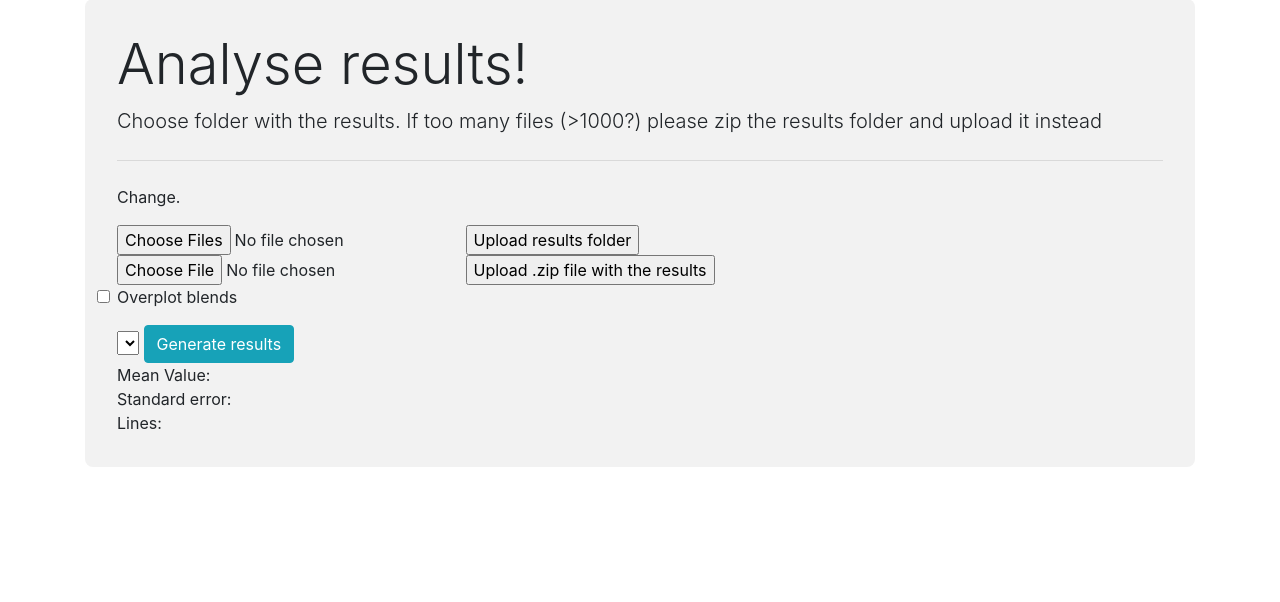
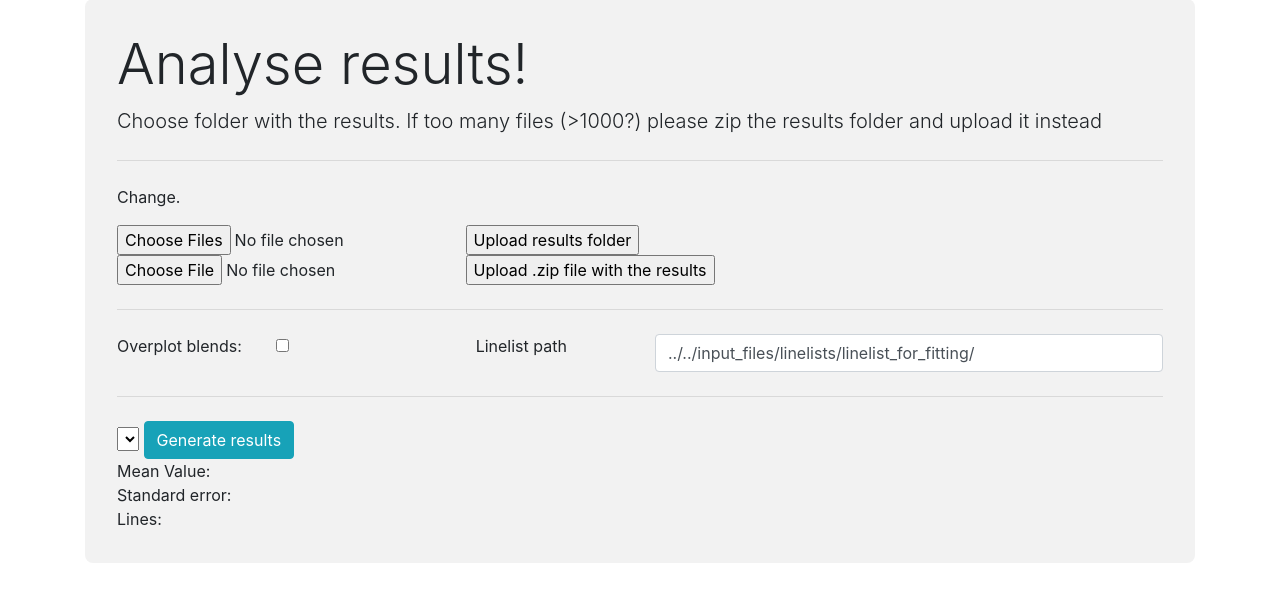
Before and after one commit to stormnick/TSGuiPy, a Flask app: page /analyse_results in a window 1280 px wide. Shown: the part 121-723 px from the top of the page. Run offline with Flask 3, Linux system fonts and the light colour scheme; lists and menus that the app fills with data are empty; some libraries are stand-ins or nearby versions.

Commit message:
added linelist option and notifications

```diff
--- a/src/templates/analyse_results.html
+++ b/src/templates/analyse_results.html
@@ -158,12 +158,22 @@
                 <input type="file" name="file" accept=".zip">
                 <input type="submit" value="Upload .zip file with the results">
             </form>
-
-            <div class="form-group">
-                <input type="checkbox" class="form-check-input" id="overplotBlendsCheck" name="overplotBlendsCheck">
-                <label class="form-check-label" for="overplotBlendsCheck">Overplot blends</label>
+            <hr class="my-4">
+            <div class="row form-group">
+                <div class="col-md-2">
+                    <label for="overplotBlendsCheck">Overplot blends:</label>
+                </div>
+                <div class="col-md-2">
+                    <input type="checkbox" class="form-check-input" id="overplotBlendsCheck" name="overplotBlendsCheck">
+                </div>
+                <div class="col-md-2">
+                    <label for="m3d_linelist">Linelist path</label>
+                </div>
+                <div class="col-md-6">
+                    <input type="text" class="form-control" id="m3d_linelist" name="m3d_linelist" value="../../input_files/linelists/linelist_for_fitting/">
+                </div>
             </div>
-
+            <hr class="my-4">
             <form id="specnameChoiceForm" method="post">
                 <select id="specname">
                     {% for option in options %}
@@ -188,6 +198,7 @@
             specname: document.getElementById("specname").value,
             overplotBlendsCheck: document.getElementById("overplotBlendsCheck").checked
         };
+        displayNotification("Processing...", 3000, "blue"); // Example: blue for processing
         // Send AJAX request to Flask to generate plots
         $.ajax({
             url: '/plot_fitted_result_one_star',
@@ -195,7 +206,11 @@
             contentType: 'application/json',
             data: JSON.stringify(requestData),
             success: function(response) {
+                displayNotification("Success!", 3000, "green"); // Example: blue for processing
                 displayFigures(response.figures);
+            },
+            error: function(xhr, status, error) {
+                displayNotification("Error :(", 3000, "red"); // Example: blue for processing
             }
         });
     };
```
